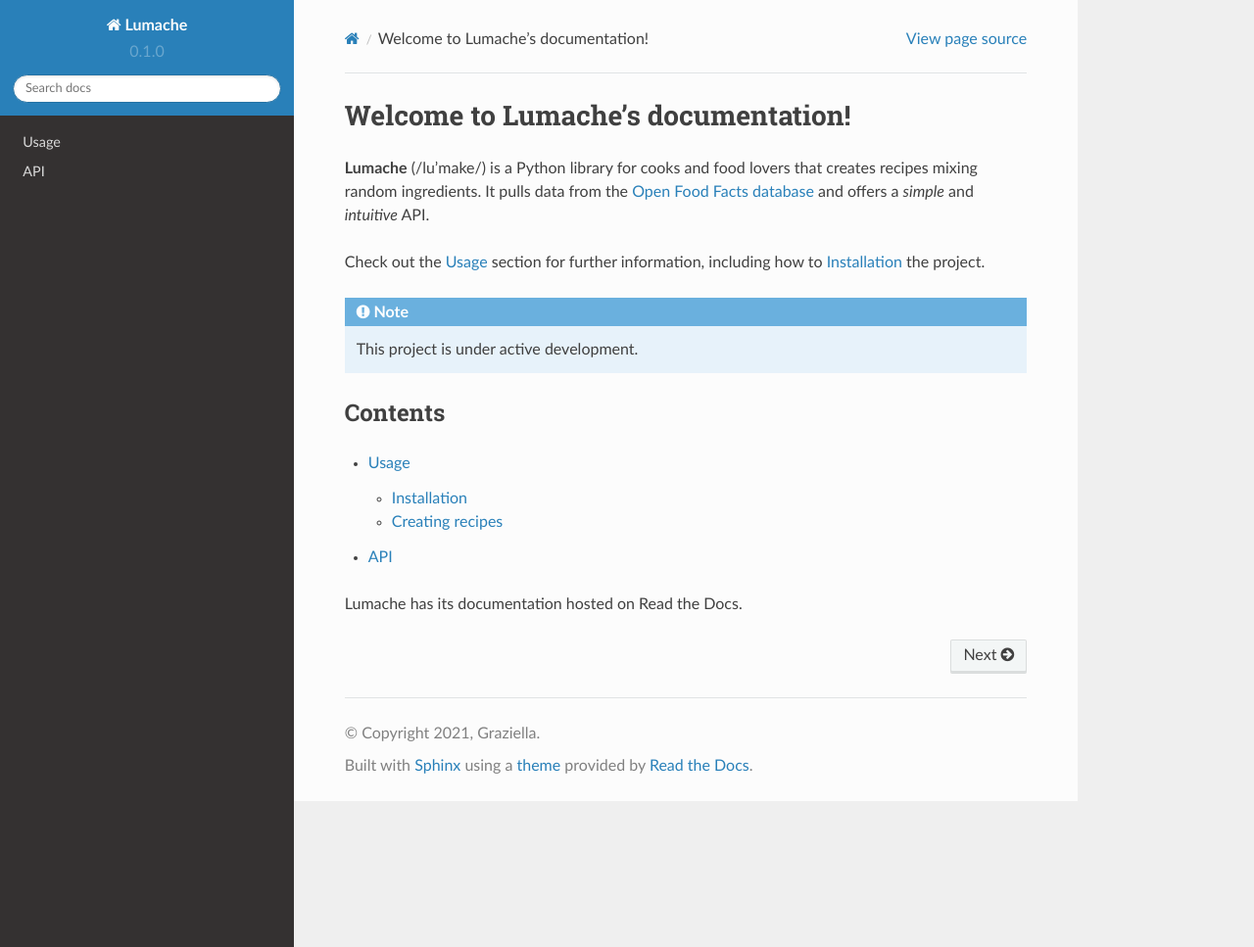
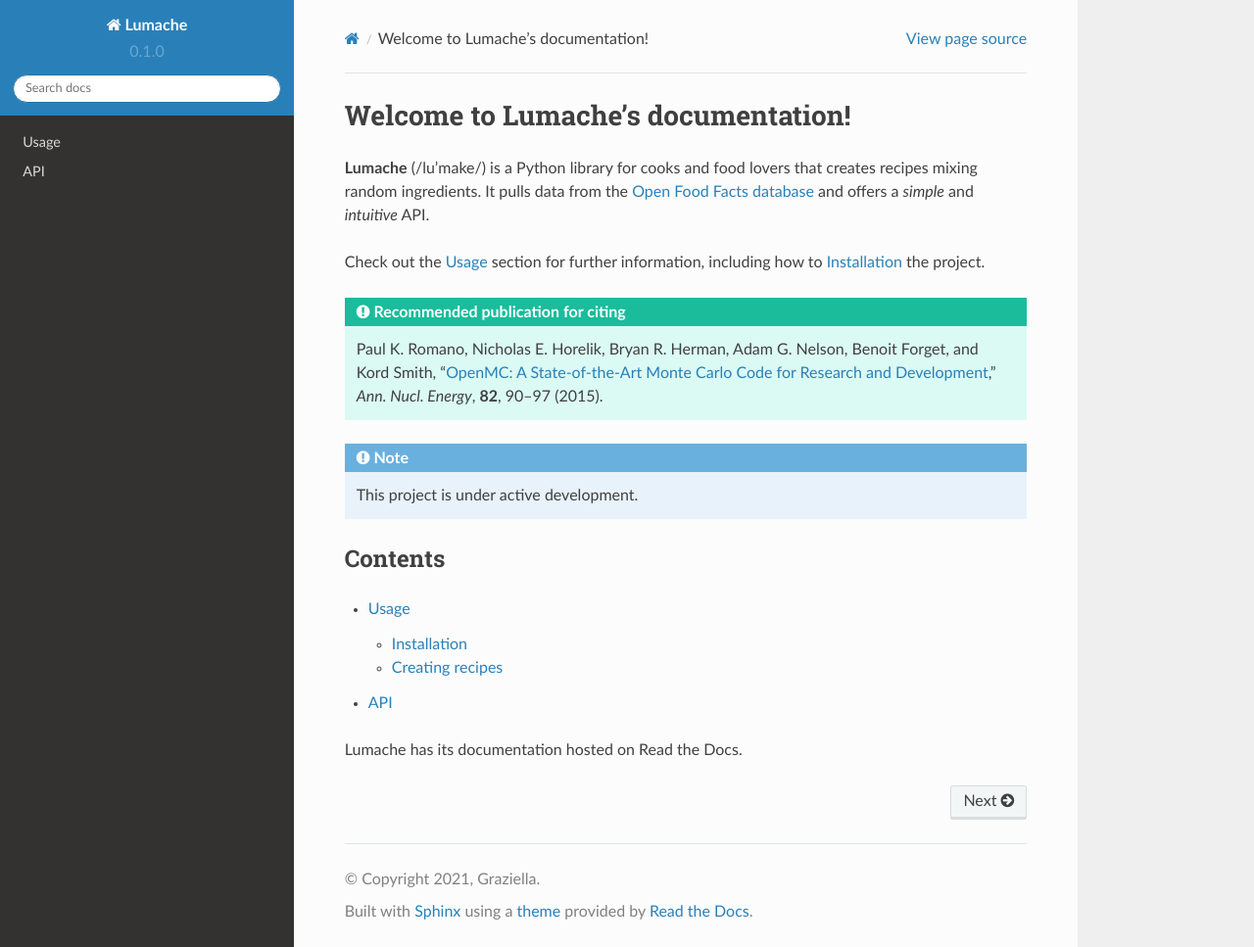
Before and after one commit to BabcsanyBoglarka/ReadTheDocs_Tutorial, a Sphinx documentation site: the page built from docs/source/index.rst, in a window 1280 px wide and 967 px high. Shown: the whole window at 98% size. Built offline with Sphinx 7.4.7 and the Read the Docs theme 2.0.0, drawn with Linux system fonts in a browser that asks for light colours.

Commit message:
Update index.rst
Trying admonition as in Read the Docs of OpenMC.

```diff
--- a/docs/source/index.rst
+++ b/docs/source/index.rst
@@ -8,6 +8,14 @@ and offers a *simple* and *intuitive* API.
 
 Check out the :doc:`usage` section for further information, including
 how to :ref:`installation` the project.
+
+.. admonition:: Recommended publication for citing
+   :class: tip
+
+   Paul K. Romano, Nicholas E. Horelik, Bryan R. Herman, Adam G. Nelson, Benoit
+   Forget, and Kord Smith, "`OpenMC: A State-of-the-Art Monte Carlo Code for
+   Research and Development <https://doi.org/10.1016/j.anucene.2014.07.048>`_,"
+   *Ann. Nucl. Energy*, **82**, 90--97 (2015).
 
 .. note::
 
```
